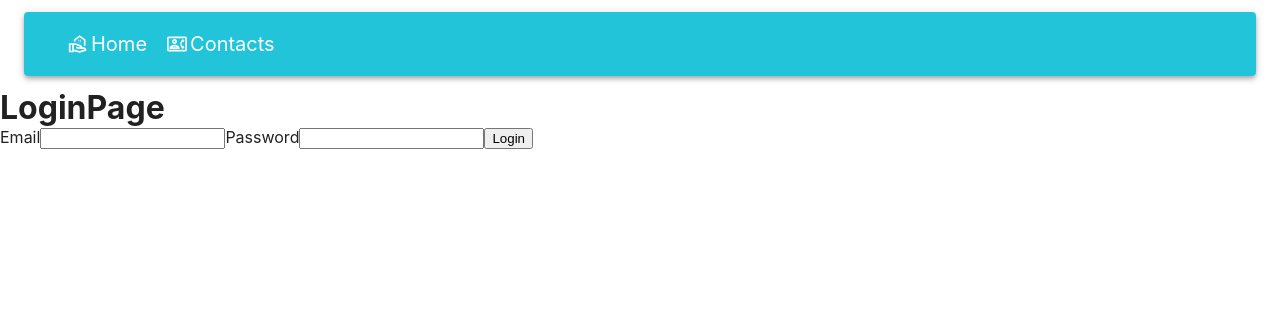
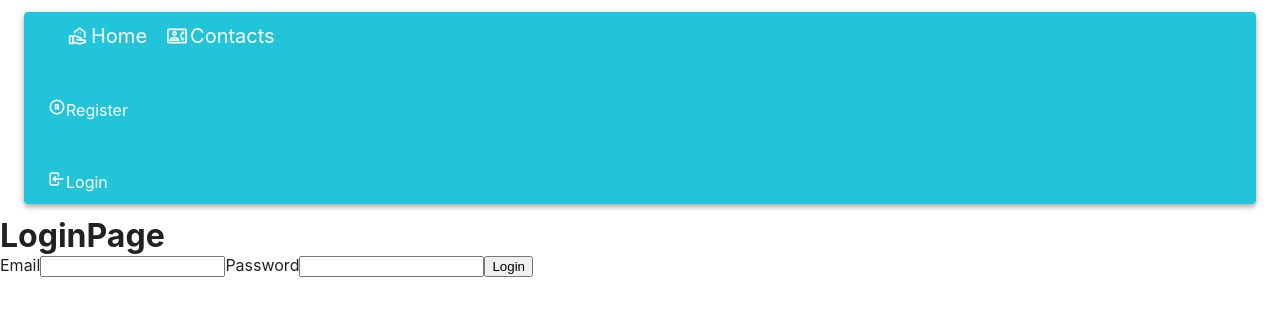
Before and after one commit to YuriiLeo/React-Phonebook, a React (Create React App) app: page /goit-react-hw-08-phonebook/login in a window 1280 px wide. Shown: the top 316 px of the page. Built offline with nearby package versions, Linux system fonts and the light colour scheme; no server answers.

Commit message:
add new date

```diff
--- a/src/components/App/App.jsx
+++ b/src/components/App/App.jsx
@@ -4,25 +4,54 @@
 // import Contacts from "components/Contacts/Contacts";
 // import { ToastContainer } from 'react-toastify';
 import { Route, Routes } from "react-router-dom";
-import ContactsPage from "pages/ContactsPage/ContactsPage";
-import LoginPage from "pages/LoginPage/LoginPage";
-import RegisterPages from "pages/RegisterPages/RegisterPages";
+// import ContactsPage from "pages/ContactsPage/ContactsPage";
+// import LoginPage from "pages/LoginPage/LoginPage";
+// import RegisterPages from "pages/RegisterPages/RegisterPages";
 import SharedLayout from "components/SharedLayout/SharedLayout";
-import NotFoundPage from "pages/NotFoundPage/NotFoundPage";
+// import NotFoundPage from "pages/NotFoundPage/NotFoundPage";
+// import HomePage from "pages/HomePage/HomePage";
+import { lazy } from "react";
+import { current } from "redux/auth/auth-operations";
+import { useDispatch, useSelector } from "react-redux";
+import { useEffect } from "react";
+import PublicRoute from "components/PublicRoute/PublicRoute";
+import PrivateRoute from "components/PrivateRoute/PrivateRoute";
+import { SelectIsLoadingUserStatus } from "redux/auth/auth-selectors";
+
+const HomePage = lazy(() => import('../../pages/HomePage/HomePage'));
+const RegisterPages = lazy(() => import('../../pages/RegisterPages/RegisterPages'));
+const LoginPage = lazy(() => import('../../pages/LoginPage/LoginPage'));
+const ContactsPage = lazy(() => import('../../pages/ContactsPage/ContactsPage'));
+const NotFoundPage = lazy(() => import('../../pages/NotFoundPage/NotFoundPage'));
 
 export default function App() {
+  const dispatch = useDispatch();
+  const isLoadingUser = useSelector(SelectIsLoadingUserStatus);
+  useEffect(() => {
+    dispatch(current());
+  }, [dispatch]);
+
 
   return (
     // <Container>
-      <Routes>
+    <>
+    {isLoadingUser ? <p>Loading...</p> :
+    <Routes>
         <Route path="/" element={<SharedLayout/>}>
-          <Route index element={<ContactsPage/> } />
-          <Route path="/login" element={<LoginPage/>}/>
-          <Route path="/register" element={<RegisterPages />} />
+        <Route index element={<HomePage />} />
+        <Route element={<PublicRoute/>}>
+           <Route path="/register" element={<RegisterPages />} />
+           <Route path="/login" element={<LoginPage />} />
+        </Route>
+        <Route element={<PrivateRoute/>}>
+            <Route path="/contacts" element={<ContactsPage />} />
+        </Route>
           <Route path="*" element={<NotFoundPage/>}/>
           {/* <Route path="" element={}/> */}
         </Route>
-      </Routes>
+    </Routes>
+   }
+  </>
           /* <Section title="Phonebook">
             <ContactForm  />
           </Section>
--- a/src/components/Navbar/Navbar.jsx
+++ b/src/components/Navbar/Navbar.jsx
@@ -1,13 +1,21 @@
 import { NavbarMenuStyled } from './Navbar.styled';
 import React from 'react';
 import NavbarMenu from './NavbarMenu/NavbarMenu';
+import NavbarAuth from './NavbarAuth/NavbarAuth';
+import NavbarUser from './NavbarUser/NavbarUser';
+import { useAuth } from 'shared/hooks/useAuth';
 
 export default function Navbar() {
+    const isUserLogin = useAuth();
   return (
       <NavbarMenuStyled as="header">
           <div>
               <div>
-                  <NavbarMenu/>
+                  <NavbarMenu />
+                  {/* {isUserLogin && <NavbarMenu />} */}
+                  {!isUserLogin ?
+                  <NavbarAuth /> :
+                  <NavbarUser/>}
               </div>
           </div>
       </NavbarMenuStyled>
--- /dev/null
+++ b/src/components/Navbar/NavbarAuth/NavbarAuth.jsx
@@ -0,0 +1,19 @@
+import { Wrapper } from 'components/Contacts/Contacts.styled';
+import React from 'react';
+import { NavLink } from 'react-router-dom';
+import { TbLogin, TbRegistered, } from 'react-icons/tb';
+
+export default function NavbarAuth() {
+    return (
+        <div>
+            <Wrapper>
+               <TbRegistered size={18}/>
+               <NavLink to="/register">Register</NavLink>
+            </Wrapper>
+            <Wrapper>
+                <TbLogin size={18}/>
+                <NavLink to="/login">Login</NavLink>
+            </Wrapper>
+        </div>
+    );
+};
--- /dev/null
+++ b/src/components/Navbar/NavbarUser/NavbarUser.jsx
@@ -0,0 +1,26 @@
+import { TbLogout } from "react-icons/tb";
+import { useDispatch, useSelector} from "react-redux"
+import { logOut } from "redux/auth/auth-operations";
+import { selectUser } from "redux/auth/auth-selectors";
+
+
+export default function NavbarUser() {
+  const dispatch = useDispatch();
+  const user = useSelector(selectUser);
+  console.log(user);
+  // console.log(selectUser);
+
+
+
+  const onLogout = () => {
+    dispatch(logOut());
+  };
+
+  return (
+    <div>
+      <p>{`Welcome, ${user.name}`}</p>
+      {/* <TbLogout size={18}/> */}
+        <button onClick={onLogout}><TbLogout size={18}/> Logout</button>
+    </div>
+  )
+};
--- /dev/null
+++ b/src/components/PrivateRoute/PrivateRoute.jsx
@@ -0,0 +1,12 @@
+import { Navigate, Outlet } from "react-router-dom";
+import { useAuth } from "shared/hooks/useAuth";
+
+export default function PrivateRoute() {
+    const isLogin = useAuth();
+
+    return (
+  <>
+    { isLogin ? <Outlet /> : <Navigate to={"/login"}/> }
+  </>
+  )
+}
--- /dev/null
+++ b/src/components/PublicRoute/PublicRoute.jsx
@@ -0,0 +1,12 @@
+import { Navigate, Outlet } from "react-router-dom";
+import { useAuth } from "shared/hooks/useAuth";
+
+export default function PublicRoute() {
+    const isLogin = useAuth();
+
+    return (
+  <>
+    { !isLogin ? <Outlet /> : <Navigate to={"/contacts"}/> }
+  </>
+  )
+}
```
Also changed, not shown: src/api/contacts.jsx (added), 1 other file (tests, documents, lock files or other folders).
